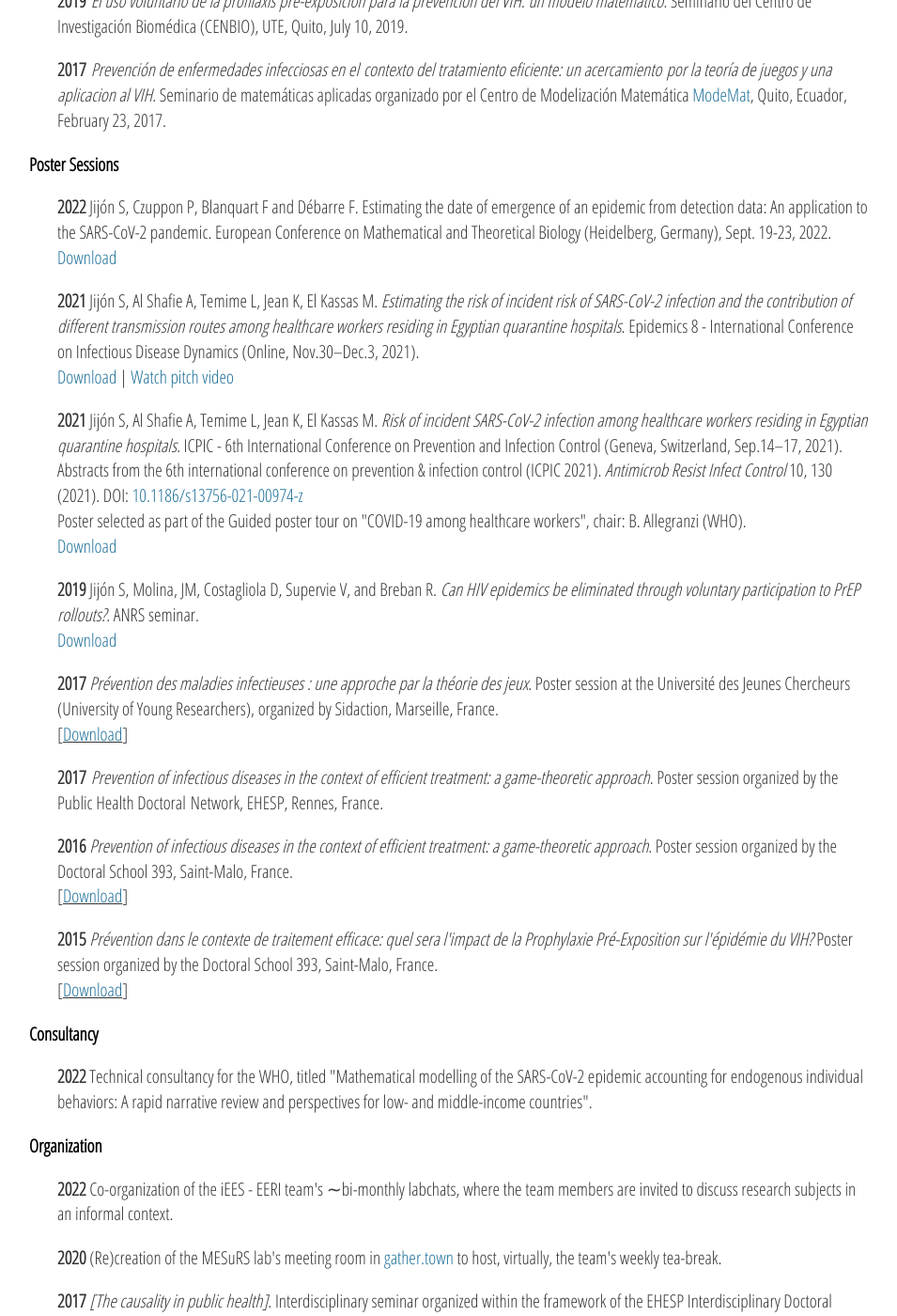
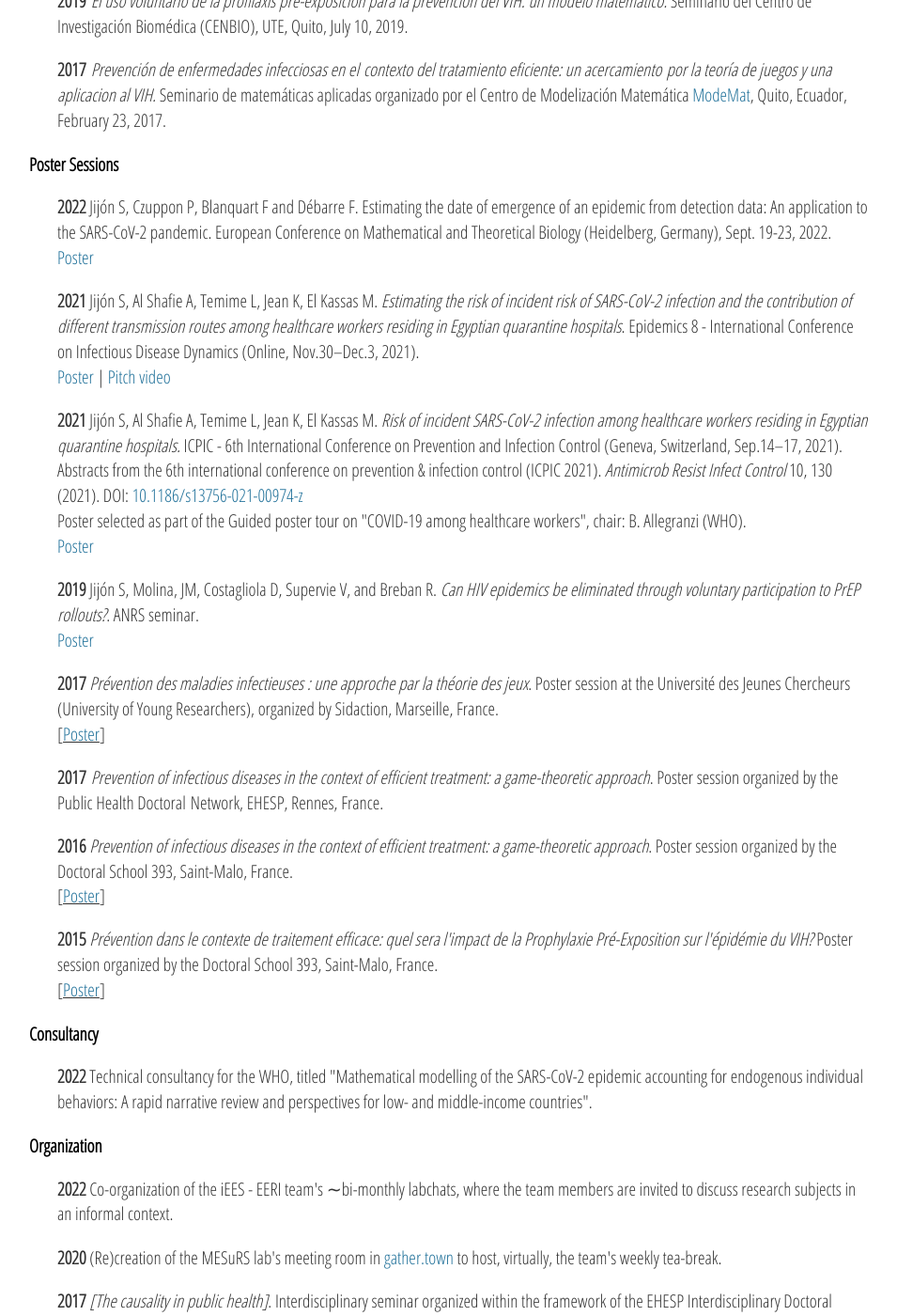
Before and after one commit to sjijon/sjijon.github.io, a Jekyll site: the page built from scientific-activities.html, in a window 1280 px wide and 1400 px high, scrolled down 446 px. Shown: the whole window at 94% size, without its empty margins (161-1116 px from the left). Built offline with Jekyll 4.4.1, drawn with Linux system fonts in a browser that asks for light colours; nearby versions of some CDN libraries.

Commit message:
Rename links

```diff
--- a/scientific-activities.html
+++ b/scientific-activities.html
@@ -35,15 +35,15 @@ title: Scientific activities
 	<p style="padding-left:30px;">
 		<strong>2022</strong>  Jijón S, Czuppon P, Blanquart F and Débarre F. Estimating the date of emergence of an epidemic from detection data: An application to the SARS-CoV-2 pandemic. European Conference on Mathematical and Theoretical Biology (Heidelberg, Germany), Sept. 19-23, 2022.
 	<br>
-		<a href="https://raw.githubusercontent.com/sjijon/sjijon.github.io/master/documents/posters/2022-Poster-ECMTB.pdf" target="_blank">Download</a>
+		<a href="https://raw.githubusercontent.com/sjijon/sjijon.github.io/master/documents/posters/2022-Poster-ECMTB.pdf" target="_blank">Poster</a>
 	</p>
 
 	<p style="padding-left:30px;">
 		<strong>2021 </strong> Jijón S, Al Shafie A, Temime L, Jean K, El Kassas M.
 		<em>Estimating the risk of incident risk of SARS-CoV-2 infection and the contribution of different transmission routes among healthcare workers residing in Egyptian quarantine hospitals</em>. Epidemics 8 - International Conference on Infectious Disease Dynamics (Online, Nov.30–Dec.3, 2021).
 	<br>
-		<a href="https://raw.githubusercontent.com/sjijon/sjijon.github.io/master/documents/posters/2021-Poster-Epidemics8.pdf" target="_blank">Download</a> |
-		<a href="https://youtu.be/Znd00Q9nAis" target="_blank">Watch pitch video</a>
+		<a href="https://raw.githubusercontent.com/sjijon/sjijon.github.io/master/documents/posters/2021-Poster-Epidemics8.pdf" target="_blank">Poster</a> |
+		<a href="https://youtu.be/Znd00Q9nAis" target="_blank">Pitch video</a>
 	</p>
 
 	<p style="padding-left:30px;">
@@ -57,14 +57,14 @@ title: Scientific activities
 		<br>
 				Poster selected as part of the Guided poster tour on "COVID-19 among healthcare workers", chair: B. Allegranzi (WHO).
 		<br>
-		<a href="https://raw.githubusercontent.com/sjijon/sjijon.github.io/master/documents/posters/2021-Poster-ICPIC.pdf" target="_blank">Download</a>
+		<a href="https://raw.githubusercontent.com/sjijon/sjijon.github.io/master/documents/posters/2021-Poster-ICPIC.pdf" target="_blank">Poster</a>
 	</p>
 
 
 	<p style="padding-left:30px;">
 	<strong>2019 </strong>Jijón S, Molina, JM, Costagliola D, Supervie V, and Breban R. <em>Can HIV epidemics be eliminated through voluntary participation to PrEP rollouts?</em>. ANRS seminar.
 			<br>
-			<a href="https://raw.githubusercontent.com/sjijon/sjijon.github.io/master/documents/posters/2019-Poster-ANRS.pdf" target="_blank">Download</a>
+			<a href="https://raw.githubusercontent.com/sjijon/sjijon.github.io/master/documents/posters/2019-Poster-ANRS.pdf" target="_blank">Poster</a>
 	</p>
 	<p style="padding-left:30px;">
 		<strong>2017 </strong><em>Prévention des maladies infectieuses : une
@@ -73,7 +73,7 @@ title: Scientific activities
 			Sidaction, Marseille, France.
 			<br>
 			[<u><a href="https://raw.githubusercontent.com/sjijon/sjijon.github.io/master/documents/posters/2017-Poster-UJC.pdf"
-				target="_blank">Download</a></u>]
+				target="_blank">Poster</a></u>]
 	</p>
 	<p style="padding-left:30px;">
 		<strong>2017 </strong><em>Prevention of infectious diseases in the context
@@ -86,7 +86,7 @@ title: Scientific activities
 			organized by the Doctoral School 393, Saint-Malo, France.
 			<br>
 			[<u><a href="https://raw.githubusercontent.com/sjijon/sjijon.github.io/master/documents/posters/2016-Poster-ED393.pdf"
-				target="_blank">Download</a></u>]
+				target="_blank">Poster</a></u>]
 	</p>
 	<p style="padding-left:30px;">
 		<strong>2015 </strong><em>Prévention dans le contexte de traitement efficace:
@@ -94,7 +94,7 @@ title: Scientific activities
 			Poster session organized by the Doctoral School 393, Saint-Malo, France.
 			<br>
 			[<u><a href="https://raw.githubusercontent.com/sjijon/sjijon.github.io/master/documents/posters/2015-Poster-ED393.pdf"
-				target="_blank">Download</a></u>]
+				target="_blank">Poster</a></u>]
 	</p>
 
 
```
